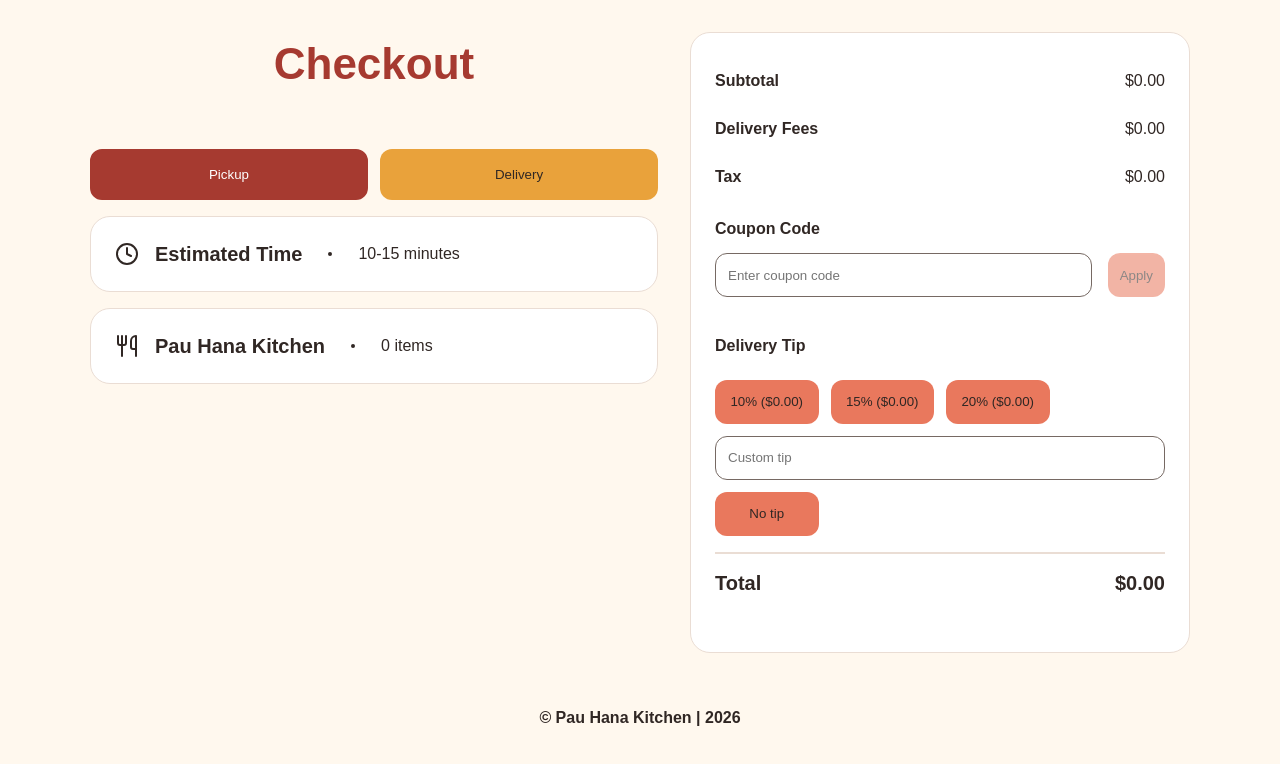
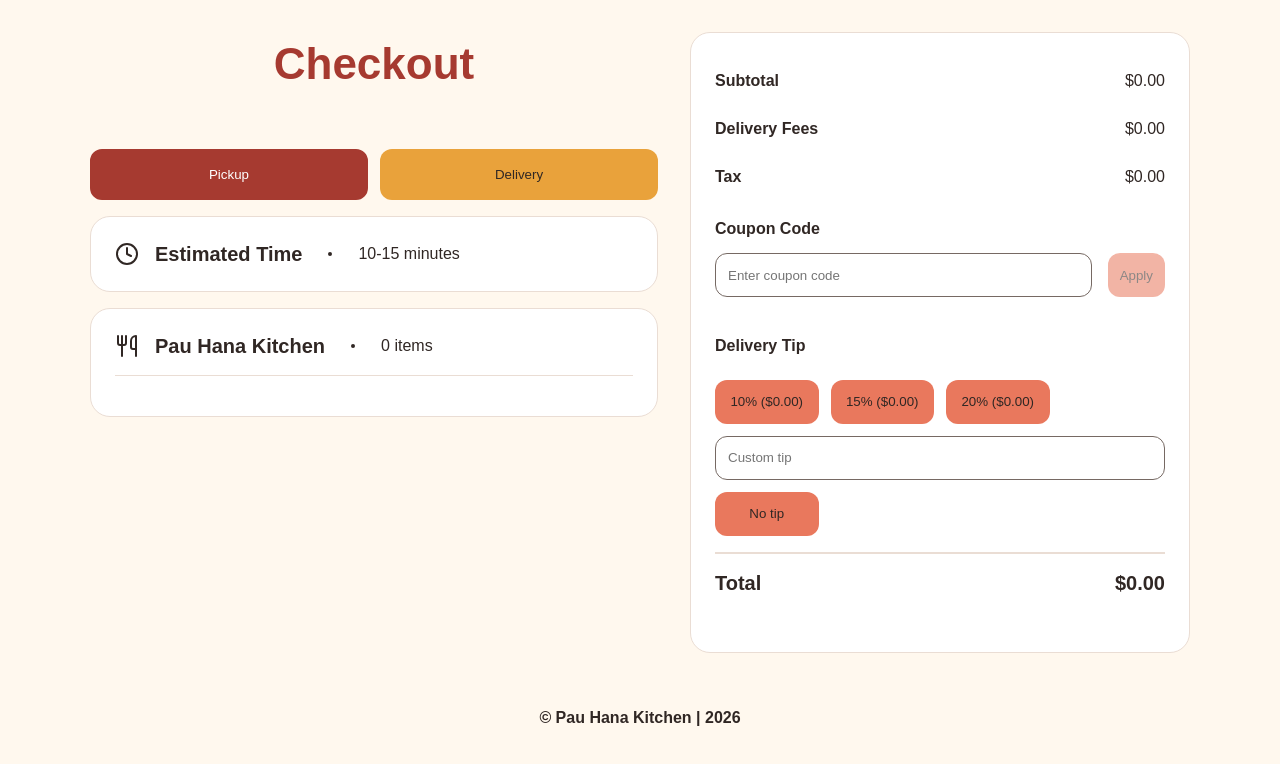
Before and after one commit to jjackson112/pau-hana-kitchen, a React (Vite) app in the folder frontend/: page /checkout in a window 1280 px wide. Shown: the top 764 px of the page. Built offline with nearby package versions, Linux system fonts and the light colour scheme.

Commit message:
cart-summary CSS

```diff
--- a/frontend/src/App.css
+++ b/frontend/src/App.css
@@ -456,8 +456,23 @@ a {
 
 .estimated-time h3,
 .estimated-time p,
-.cart-summary h3, .cart-summary p {
+.cart-summary-header h3, .cart-summary-header p {
   margin: 0;
+}
+
+.cart-summary-items {
+  display: grid;
+  gap: 0.75rem;
+  margin-top: 1rem;
+  padding-top: 1rem;
+  border-top: 1px solid var(--pauhana-border);
+}
+
+.cart-summary-item {
+  display: flex;
+  justify-content: space-between;
+  align-items: flex-start;
+  gap: 1rem;
 }
 
 .estimated-time, .cart-summary, .fees {
--- a/frontend/src/components/CartSummary.jsx
+++ b/frontend/src/components/CartSummary.jsx
@@ -1,9 +1,7 @@
-import { useDispatch, useSelector } from "react-redux";
-import MenuItem from "./MenuItem";
+import { useSelector } from "react-redux";
 import { Dot, Utensils } from "lucide-react";
 
 function CartSummary() {
-    const dispatch = useDispatch()
     const cartItems = useSelector((state) => state.cart.itemList)
     const totalQuantity = useSelector((state) => state.cart.totalQuantity)
 
```
